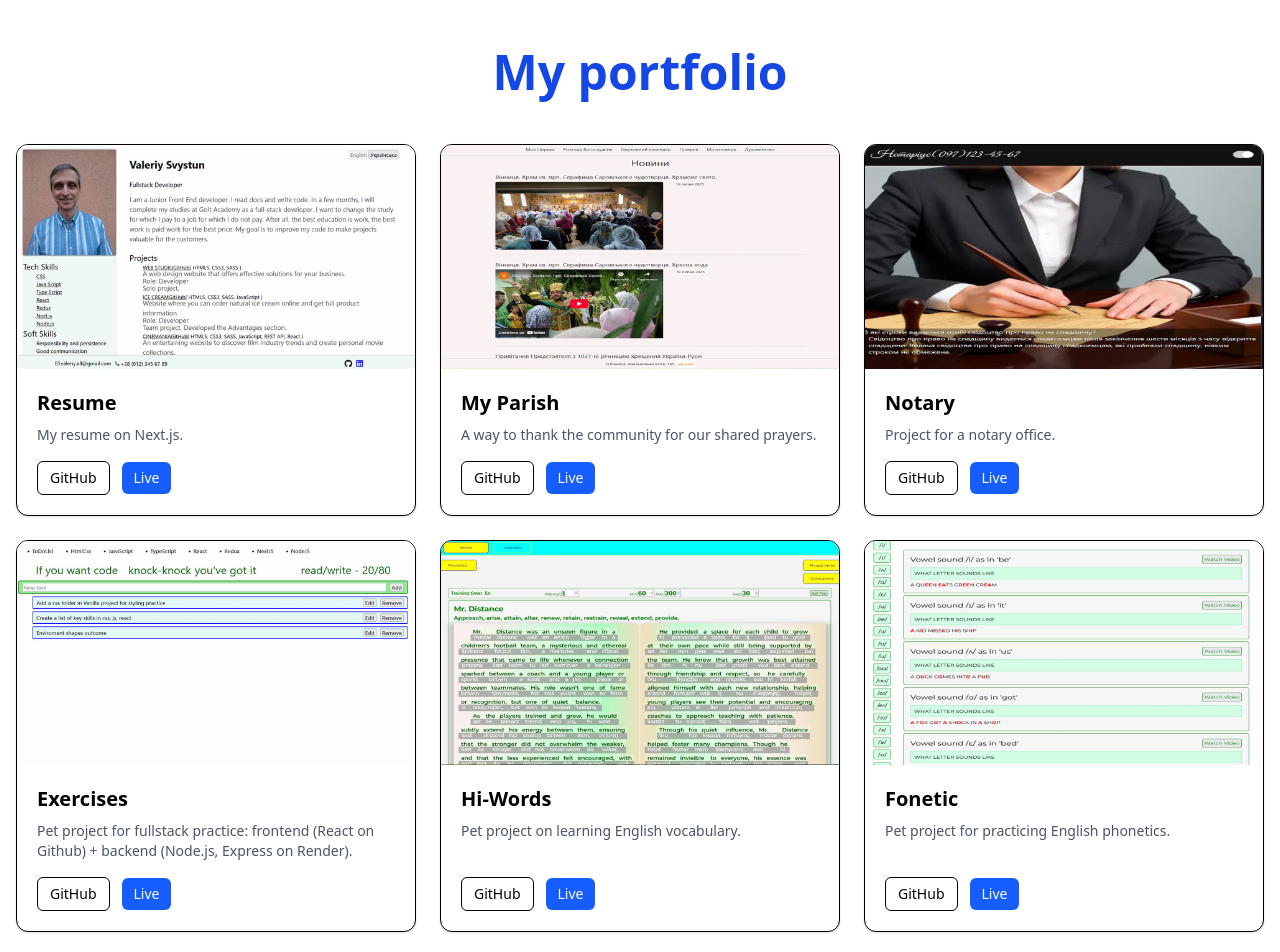
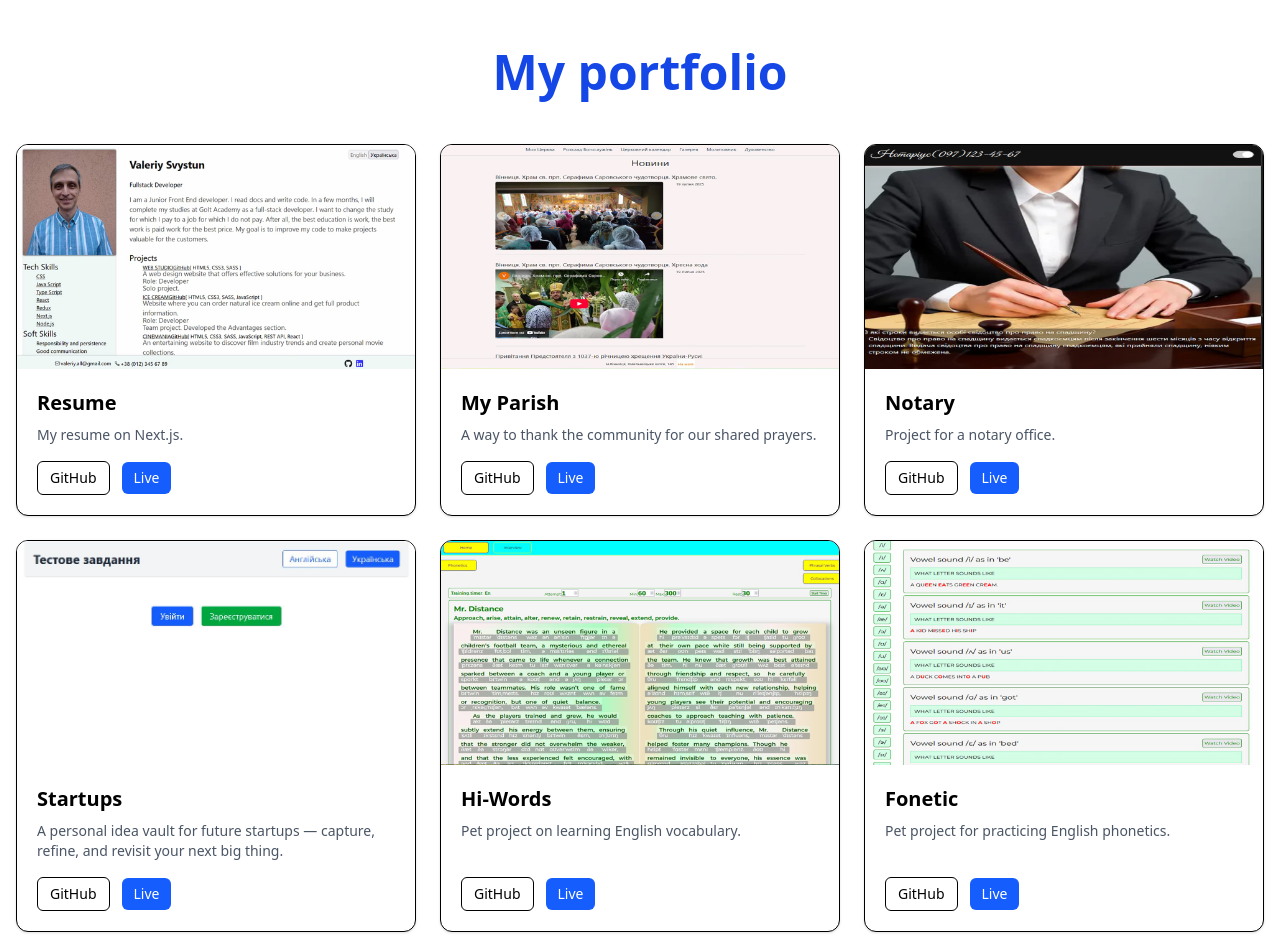
Before and after one commit to ValeriyVinn/valeriy-portfolio, a Next.js app: page / in a window 1280 px wide. Shown: the top 952 px of the page. Built offline with nearby package versions, Linux system fonts and the light colour scheme.

Commit message:
added(page.tsx): project Startups

```diff
--- a/src/app/page.tsx
+++ b/src/app/page.tsx
@@ -38,14 +38,23 @@ export default function Home() {
       live: "https://notary-five.vercel.app/",
     },
 
+    // {
+    //   id: "project-4",
+    //   title: "Exercises",
+    //   description:
+    //     "Pet project for fullstack practice: frontend (React on Github) + backend (Node.js, Express on Render).",
+    //   image: "/images/project-4.jpg",
+    //   github: "https://github.com/ValeriyVinn/exercises",
+    //   live: "https://valeriyvinn.github.io/exercises/",
+    // },
     {
       id: "project-4",
-      title: "Exercises",
+      title: "Startups",
       description:
-        "Pet project for fullstack practice: frontend (React on Github) + backend (Node.js, Express on Render).",
-      image: "/images/project-4.jpg",
-      github: "https://github.com/ValeriyVinn/exercises",
-      live: "https://valeriyvinn.github.io/exercises/",
+        "A personal idea vault for future startups — capture, refine, and revisit your next big thing.",
+      image: "/images/project-7.jpg",
+      github: "https://github.com/ValeriyVinn/from-behind-the-line",
+      live: "https://from-behind-the-line.vercel.app/en",
     },
 
     {
@@ -63,15 +72,7 @@ export default function Home() {
       image: "/images/project-6.jpg",
       github: "https://github.com/ValeriyVinn/phonetic",
       live: "https://phonetic-alpha.vercel.app/",
-    }
-    // {
-    //   id: "project-7",
-    //   title: "Test task",
-    //   description: "Test-task project.",
-    //   image: "/images/project-7.jpg",
-    //   github: "https://github.com/ValeriyVinn/test-task",
-    //   live: "https://test-task-omega-seven.vercel.app/uk",
-    // }
+    },
   ];
 
   return (
```
